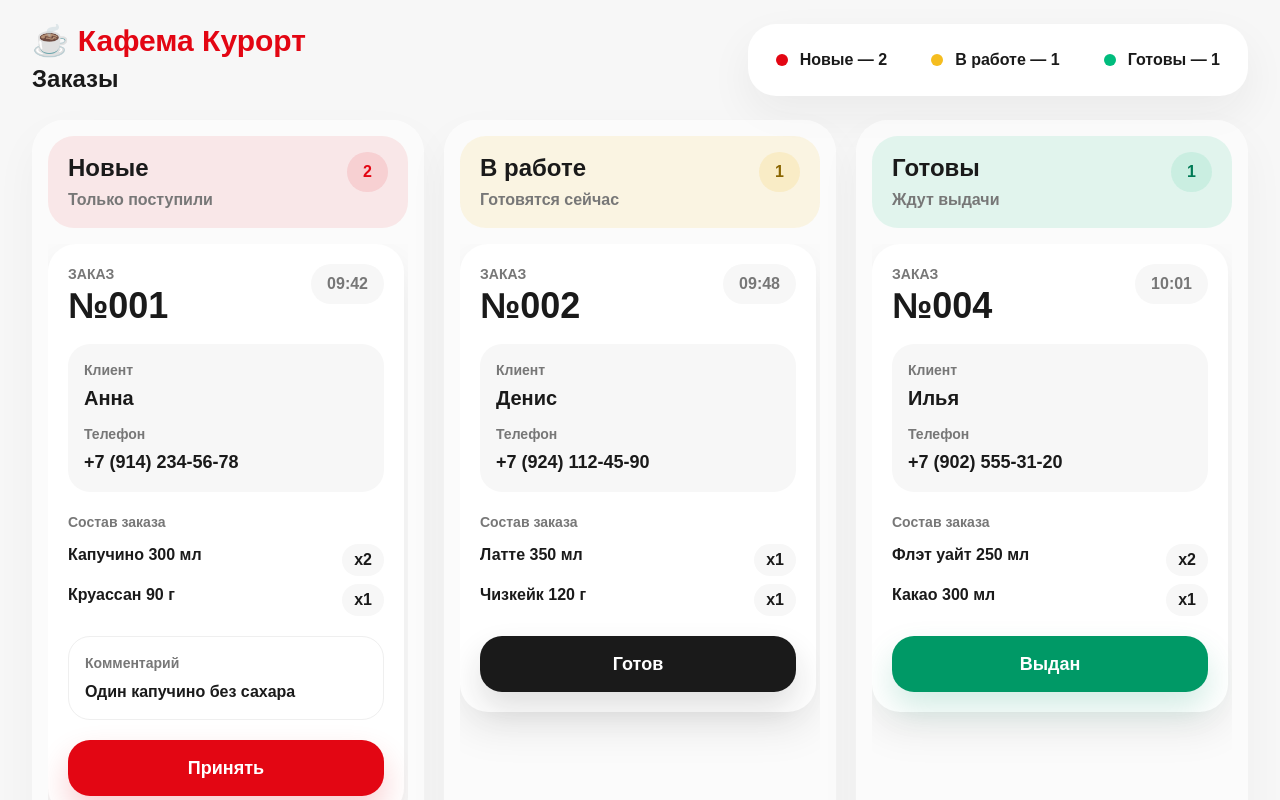
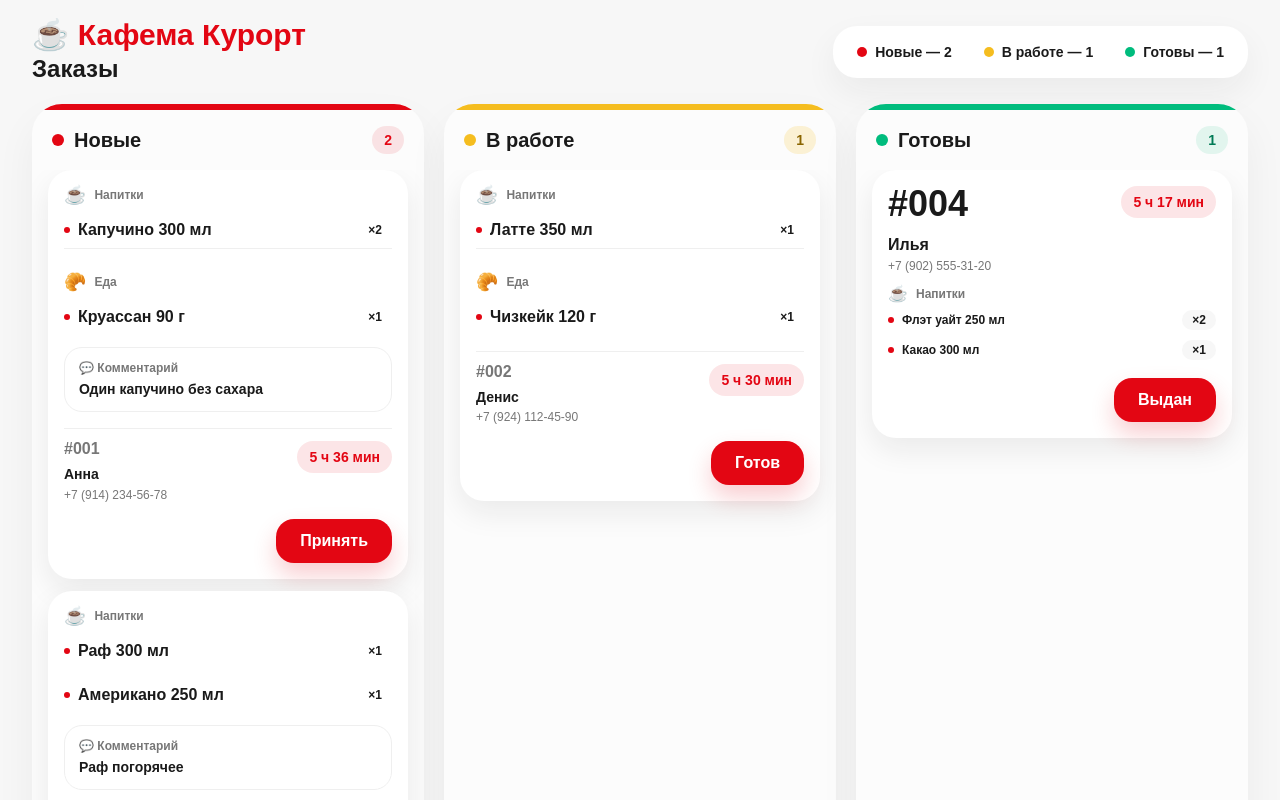
Before and after one commit to GuffyDen/kafema-kurort, a Next.js app: page /admin in a window 1280 px wide. Shown: the top 800 px of the page. Built offline with nearby package versions, Linux system fonts and the light colour scheme.

Commit message:
Polish barista order cards

```diff
--- a/components/admin/AdminPanel.tsx
+++ b/components/admin/AdminPanel.tsx
@@ -1,10 +1,11 @@
 "use client";
 
-import { useMemo } from "react";
+import { useEffect, useMemo, useState } from "react";
 import {
   updateOrderStatus,
   useOrders,
   type Order,
+  type OrderItem,
   type OrderStatus,
 } from "@/lib/orderStore";
 
@@ -13,57 +14,73 @@ type BoardStatus = Exclude<OrderStatus, "completed">;
 type BoardColumn = {
   status: BoardStatus;
   title: string;
-  subtitle: string;
-  accent: string;
+  strip: string;
+  dot: string;
   badge: string;
-  button: {
-    label: string;
+  actionLabel: string;
   nextStatus: OrderStatus;
-    className: string;
 };
-};
+
+type TimerTone = "neutral" | "warning" | "danger";
 
 const boardColumns: BoardColumn[] = [
   {
     status: "new",
     title: "Новые",
-    subtitle: "Только поступили",
-    accent: "bg-[#E30613]/8",
+    strip: "bg-[#E30613]",
+    dot: "bg-[#E30613]",
     badge: "bg-[#E30613]/10 text-[#E30613]",
-    button: {
-      label: "Принять",
+    actionLabel: "Принять",
     nextStatus: "in_progress",
-      className: "bg-[#E30613] text-white shadow-[0_16px_32px_rgba(227,6,19,0.2)]",
-    },
   },
   {
     status: "in_progress",
     title: "В работе",
-    subtitle: "Готовятся сейчас",
-    accent: "bg-[#F5D06F]/18",
-    badge: "bg-[#F5D06F]/24 text-[#8A6500]",
-    button: {
-      label: "Готов",
+    strip: "bg-[#F5BD1F]",
+    dot: "bg-[#F5BD1F]",
+    badge: "bg-[#F5BD1F]/18 text-[#8A6500]",
+    actionLabel: "Готов",
     nextStatus: "ready",
-      className: "bg-[#1A1A1A] text-white shadow-[0_16px_32px_rgba(26,26,26,0.14)]",
-    },
   },
   {
     status: "ready",
     title: "Готовы",
-    subtitle: "Ждут выдачи",
-    accent: "bg-emerald-500/10",
+    strip: "bg-emerald-500",
+    dot: "bg-emerald-500",
     badge: "bg-emerald-500/10 text-emerald-700",
-    button: {
-      label: "Выдан",
+    actionLabel: "Выдан",
     nextStatus: "completed",
-      className: "bg-emerald-600 text-white shadow-[0_16px_32px_rgba(5,150,105,0.18)]",
-    },
   },
 ];
 
+const timerThresholds: Record<BoardStatus, { warning: number; danger: number }> =
+  {
+    new: { warning: 60, danger: 120 },
+    in_progress: { warning: 5 * 60, danger: 7 * 60 },
+    ready: { warning: 3 * 60, danger: 10 * 60 },
+  };
+
+const drinkIds = new Set([
+  "americano",
+  "cappuccino",
+  "cocoa",
+  "flat-white",
+  "latte",
+  "raf",
+]);
+
 export function AdminPanel() {
   const orders = useOrders();
+  const [now, setNow] = useState(() => Date.now());
+
+  useEffect(() => {
+    const timer = window.setInterval(() => {
+      setNow(Date.now());
+    }, 1000);
+
+    return () => window.clearInterval(timer);
+  }, []);
+
   const visibleOrders = orders.filter((order) => order.status !== "completed");
 
   const stats = useMemo(
@@ -81,17 +98,17 @@ export function AdminPanel() {
   );
 
   return (
-    <main className="min-h-screen bg-[#F7F7F7] px-6 py-6 text-[#1A1A1A] lg:px-8">
-      <div className="mx-auto flex h-full min-h-[calc(100vh-48px)] w-full max-w-7xl flex-col gap-6">
+    <main className="min-h-screen bg-[#F7F7F7] px-6 py-5 text-[#1A1A1A] lg:px-8">
+      <div className="mx-auto flex h-full min-h-[calc(100vh-40px)] w-full max-w-7xl flex-col gap-5">
         <header className="flex shrink-0 items-center justify-between gap-8">
           <div>
             <p className="text-3xl font-bold leading-none text-[#E30613]">
               ☕ Кафема Курорт
             </p>
-            <h1 className="mt-2 text-2xl font-bold leading-tight">Заказы</h1>
+            <h1 className="mt-1 text-2xl font-bold leading-tight">Заказы</h1>
           </div>
 
-          <div className="flex items-center gap-3 rounded-[28px] bg-white p-3 shadow-[0_18px_45px_rgba(26,26,26,0.06)]">
+          <div className="flex items-center gap-2 rounded-[24px] bg-white px-3 py-2 shadow-[0_14px_34px_rgba(26,26,26,0.06)]">
             <Counter label="Новые" value={stats.new} dot="bg-[#E30613]" />
             <Counter
               label="В работе"
@@ -107,6 +124,7 @@ export function AdminPanel() {
             <OrderColumn
               key={column.status}
               column={column}
+              now={now}
               orders={visibleOrders.filter(
                 (order) => order.status === column.status,
               )}
@@ -128,9 +146,9 @@ function Counter({
   dot: string;
 }) {
   return (
-    <div className="flex min-w-32 items-center gap-3 rounded-2xl px-4 py-3">
-      <span className={`size-3 rounded-full ${dot}`} />
-      <span className="text-base font-bold">
+    <div className="flex min-w-28 items-center gap-2 rounded-2xl px-3 py-2">
+      <span className={`size-2.5 rounded-full ${dot}`} />
+      <span className="text-sm font-bold">
         {label} — {value}
       </span>
     </div>
@@ -140,35 +158,40 @@ function Counter({
 function OrderColumn({
   column,
   orders,
+  now,
 }: {
   column: BoardColumn;
   orders: Order[];
+  now: number;
 }) {
   return (
-    <article className="flex min-h-0 flex-col rounded-[32px] bg-white/58 p-4 shadow-[0_18px_45px_rgba(26,26,26,0.04)]">
-      <div className={`rounded-[26px] px-5 py-4 ${column.accent}`}>
-        <div className="flex items-start justify-between gap-4">
-          <div>
-            <h2 className="text-2xl font-bold">{column.title}</h2>
-            <p className="mt-1 text-base font-semibold text-[#777777]">
-              {column.subtitle}
-            </p>
+    <article className="flex min-h-0 flex-col overflow-hidden rounded-[30px] bg-[#FCFCFC] shadow-[0_18px_42px_rgba(26,26,26,0.05)]">
+      <div className={`h-1.5 w-full ${column.strip}`} />
+
+      <div className="flex items-center justify-between gap-4 px-5 py-4">
+        <div className="flex items-center gap-2.5">
+          <span className={`size-3 rounded-full ${column.dot}`} />
+          <h2 className="text-xl font-bold">{column.title}</h2>
         </div>
         <span
-            className={`rounded-full px-4 py-2 text-base font-bold ${column.badge}`}
+          className={`rounded-full px-3 py-1 text-sm font-bold ${column.badge}`}
         >
           {orders.length}
         </span>
       </div>
-      </div>
 
-      <div className="mt-4 flex min-h-0 flex-1 flex-col gap-4 overflow-y-auto pr-1">
+      <div className="flex min-h-0 flex-1 flex-col gap-3 overflow-y-auto px-4 pb-4">
         {orders.length > 0 ? (
           orders.map((order) => (
-            <OrderCard key={order.id} order={order} column={column} />
+            <OrderCard
+              key={order.id}
+              order={order}
+              column={column}
+              now={now}
+            />
           ))
         ) : (
-          <div className="flex min-h-44 items-center justify-center rounded-[28px] border border-dashed border-[#E8E8E8] bg-white px-6 text-center text-base font-semibold text-[#777777]">
+          <div className="flex min-h-36 items-center justify-center rounded-[24px] border border-dashed border-[#E8E8E8] bg-white px-5 text-center text-sm font-semibold text-[#777777]">
             Заказов нет
           </div>
         )}
@@ -180,70 +203,287 @@ function OrderColumn({
 function OrderCard({
   order,
   column,
+  now,
 }: {
   order: Order;
   column: BoardColumn;
+  now: number;
 }) {
+  const elapsedSeconds = getElapsedSeconds(order, now);
+  const timerTone = getTimerTone(column.status, elapsedSeconds);
+  const groupedItems = groupOrderItems(order.items);
+  const isReadyColumn = column.status === "ready";
+
   return (
-    <article className="rounded-[28px] bg-white p-5 shadow-[0_18px_40px_rgba(26,26,26,0.08)]">
-      <div className="flex items-start justify-between gap-4">
-        <div>
-          <p className="text-sm font-bold uppercase text-[#777777]">Заказ</p>
-          <h3 className="mt-1 text-4xl font-bold leading-none">
-            №{order.number}
+    <article className="rounded-[24px] bg-white p-4 shadow-[0_12px_30px_rgba(26,26,26,0.08)]">
+      {isReadyColumn ? (
+        <div className="flex items-start justify-between gap-3">
+          <h3 className="text-4xl font-bold leading-none tracking-normal text-[#1A1A1A]">
+            #{order.number}
           </h3>
+          <StageTimer elapsedSeconds={elapsedSeconds} tone={timerTone} />
         </div>
-        <span className="rounded-full bg-[#F7F7F7] px-4 py-2 text-base font-bold text-[#777777]">
-          {order.createdAt}
-        </span>
-      </div>
+      ) : null}
 
-      <div className="mt-5 grid grid-cols-1 gap-3 rounded-[22px] bg-[#F7F7F7] p-4">
-        <div>
-          <p className="text-sm font-semibold text-[#777777]">Клиент</p>
-          <p className="mt-1 text-xl font-bold">{order.customerName}</p>
-        </div>
-        <div>
-          <p className="text-sm font-semibold text-[#777777]">Телефон</p>
-          <p className="mt-1 text-lg font-bold">{order.phone}</p>
-        </div>
-      </div>
+      {!isReadyColumn ? (
+        <OrderZones
+          groupedItems={groupedItems}
+          compact={false}
+          plain={false}
+        />
+      ) : null}
 
-      <div className="mt-5">
-        <p className="text-sm font-semibold text-[#777777]">Состав заказа</p>
-        <ul className="mt-3 flex flex-col gap-2">
-          {order.items.map((item) => (
-            <li
-              key={`${order.id}-${item.id}`}
-              className="flex items-start justify-between gap-4 text-base"
-            >
-              <span className="font-semibold leading-snug">
-                {item.name} {item.volume}
-              </span>
-              <span className="shrink-0 rounded-full bg-[#F7F7F7] px-3 py-1 font-bold">
-                x{item.quantity}
-              </span>
-            </li>
-          ))}
-        </ul>
-      </div>
-
-      {order.comment ? (
-        <div className="mt-5 rounded-[22px] border border-[#EFEFEF] p-4">
-          <p className="text-sm font-semibold text-[#777777]">Комментарий</p>
-          <p className="mt-2 text-base font-semibold leading-snug">
+      {order.comment && !isReadyColumn ? (
+        <div className="mt-3 rounded-[18px] border border-[#EFEFEF] px-3.5 py-3">
+          <p className="text-xs font-semibold text-[#777777]">
+            💬 Комментарий
+          </p>
+          <p className="mt-1 text-sm font-semibold leading-snug">
             {order.comment}
           </p>
         </div>
       ) : null}
 
+      <div
+        className={
+          isReadyColumn
+            ? "mt-3 px-0 py-0"
+            : "mt-4 border-t border-[#EFEFEF] pt-3"
+        }
+      >
+        <div className="flex items-start justify-between gap-3">
+          <div className="min-w-0">
+            {!isReadyColumn ? (
+              <p className="text-base font-semibold leading-none text-[#777777]">
+                #{order.number}
+              </p>
+            ) : null}
+            <p
+              className={
+                isReadyColumn
+                  ? "text-base font-bold leading-snug"
+                  : "mt-2 text-sm font-bold leading-snug"
+              }
+            >
+              {order.customerName}
+            </p>
+            <p className="mt-0.5 text-xs font-medium text-[#777777]">
+              {order.phone}
+            </p>
+          </div>
+          {!isReadyColumn ? (
+            <StageTimer elapsedSeconds={elapsedSeconds} tone={timerTone} />
+          ) : null}
+        </div>
+      </div>
+
+      {isReadyColumn ? (
+        <OrderZones groupedItems={groupedItems} compact={true} plain={true} />
+      ) : null}
+
+      <div className="mt-4 flex justify-end">
         <button
           type="button"
-        onClick={() => updateOrderStatus(order.id, column.button.nextStatus)}
-        className={`mt-5 min-h-14 w-full rounded-[22px] px-5 text-lg font-bold transition active:scale-[0.98] ${column.button.className}`}
+          onClick={() => updateOrderStatus(order.id, column.nextStatus)}
+          className="min-h-11 rounded-[18px] bg-[#E30613] px-6 text-base font-bold text-white shadow-[0_12px_24px_rgba(227,6,19,0.2)]"
         >
-        {column.button.label}
+          {column.actionLabel}
         </button>
+      </div>
     </article>
   );
 }
+
+function OrderZones({
+  groupedItems,
+  compact,
+  plain,
+}: {
+  groupedItems: { drinks: OrderItem[]; food: OrderItem[] };
+  compact: boolean;
+  plain: boolean;
+}) {
+  return (
+    <div
+      className={
+        plain
+          ? "mt-3 space-y-2"
+          : "space-y-3 divide-y divide-[#EFEFEF]"
+      }
+    >
+      {groupedItems.drinks.length > 0 ? (
+        <OrderItemsGroup
+          icon="☕"
+          label="Напитки"
+          items={groupedItems.drinks}
+          compact={compact}
+          plain={plain}
+        />
+      ) : null}
+
+      {groupedItems.food.length > 0 ? (
+        <OrderItemsGroup
+          icon="🥐"
+          label="Еда"
+          items={groupedItems.food}
+          compact={compact}
+          plain={plain}
+        />
+      ) : null}
+    </div>
+  );
+}
+
+function StageTimer({
+  elapsedSeconds,
+  tone,
+}: {
+  elapsedSeconds: number;
+  tone: TimerTone;
+}) {
+  const toneClass =
+    tone === "danger"
+      ? "bg-[#E30613]/10 text-[#E30613]"
+      : tone === "warning"
+        ? "bg-[#F5BD1F]/20 text-[#8A6500]"
+        : "bg-[#F7F7F7] text-[#777777]";
+
+  return (
+    <span className={`rounded-full px-3 py-1.5 text-sm font-bold ${toneClass}`}>
+      {formatElapsed(elapsedSeconds)}
+    </span>
+  );
+}
+
+function OrderItemsGroup({
+  icon,
+  label,
+  items,
+  compact = false,
+  plain = false,
+}: {
+  icon: string;
+  label: string;
+  items: OrderItem[];
+  compact?: boolean;
+  plain?: boolean;
+}) {
+  return (
+    <section className="pt-3 first:pt-0">
+      <div className="flex items-center gap-2">
+        <span className={compact ? "text-base leading-none" : "text-lg leading-none"}>
+          {icon}
+        </span>
+        <p className="text-xs font-bold text-[#777777]">{label}</p>
+      </div>
+      <ul className={compact ? "mt-1.5 space-y-1.5" : "mt-2 space-y-2"}>
+        {items.map((item) => (
+          <li
+            key={`${item.id}-${item.name}`}
+            className={`flex items-center justify-between gap-3 ${
+              plain ? "px-0 py-0.5 text-xs" : "px-0 py-1.5 text-base"
+            }`}
+          >
+            <span className="flex min-w-0 items-center gap-2">
+              <span className="size-1.5 shrink-0 rounded-full bg-[#E30613]" />
+              <span
+                className={`truncate leading-snug ${
+                  plain ? "font-semibold" : "font-bold"
+                }`}
+              >
+                {item.name} {item.volume}
+              </span>
+            </span>
+            <span
+              className={`shrink-0 rounded-full px-2.5 text-xs font-bold text-[#1A1A1A] ${
+                plain ? "bg-[#F7F7F7] py-0.5" : "bg-white py-1"
+              }`}
+            >
+              ×{item.quantity}
+            </span>
+          </li>
+        ))}
+      </ul>
+    </section>
+  );
+}
+
+function groupOrderItems(items: OrderItem[]) {
+  return items.reduce(
+    (groups, item) => {
+      if (isDrink(item)) {
+        groups.drinks.push(item);
+      } else {
+        groups.food.push(item);
+      }
+
+      return groups;
+    },
+    { drinks: [] as OrderItem[], food: [] as OrderItem[] },
+  );
+}
+
+function isDrink(item: OrderItem) {
+  const itemName = item.name.toLowerCase();
+
+  return (
+    drinkIds.has(item.id) ||
+    itemName.includes("кофе") ||
+    itemName.includes("капучино") ||
+    itemName.includes("латте") ||
+    itemName.includes("американо") ||
+    itemName.includes("раф") ||
+    itemName.includes("какао") ||
+    itemName.includes("флэт")
+  );
+}
+
+function getElapsedSeconds(order: Order, now: number) {
+  const startedAt = order.statusChangedAt ?? parseCreatedAt(order.createdAt, now);
+
+  return Math.max(0, Math.floor((now - startedAt) / 1000));
+}
+
+function parseCreatedAt(createdAt: string, now: number) {
+  const [hours, minutes] = createdAt.split(":").map(Number);
+  const date = new Date(now);
+
+  date.setHours(Number.isFinite(hours) ? hours : 0);
+  date.setMinutes(Number.isFinite(minutes) ? minutes : 0);
+  date.setSeconds(0);
+  date.setMilliseconds(0);
+
+  if (date.getTime() > now) {
+    date.setDate(date.getDate() - 1);
+  }
+
+  return date.getTime();
+}
+
+function getTimerTone(status: BoardStatus, elapsedSeconds: number): TimerTone {
+  const threshold = timerThresholds[status];
+
+  if (elapsedSeconds > threshold.danger) {
+    return "danger";
+  }
+
+  if (elapsedSeconds >= threshold.warning) {
+    return "warning";
+  }
+
+  return "neutral";
+}
+
+function formatElapsed(totalSeconds: number) {
+  const minutes = Math.floor(totalSeconds / 60);
+  const seconds = totalSeconds % 60;
+
+  if (minutes >= 60) {
+    const hours = Math.floor(minutes / 60);
+    const restMinutes = minutes % 60;
+
+    return `${hours} ч ${restMinutes} мин`;
+  }
+
+  return `${minutes}:${String(seconds).padStart(2, "0")}`;
+}
--- a/lib/orderStore.ts
+++ b/lib/orderStore.ts
@@ -18,6 +18,7 @@ export type Order = {
   phone: string;
   comment?: string;
   createdAt: string;
+  statusChangedAt?: number;
   items: OrderItem[];
   status: OrderStatus;
 };
@@ -227,6 +228,7 @@ export function createOrder(input: CreateOrderInput) {
     phone: input.phone,
     comment: input.comment?.trim() || undefined,
     createdAt: getCurrentTime(),
+    statusChangedAt: Date.now(),
     items: input.items,
     status: "new",
   };
@@ -238,11 +240,16 @@ export function createOrder(input: CreateOrderInput) {
 
 export function updateOrderStatus(orderId: string, status: OrderStatus) {
   hydrateOrders();
-  setOrders(
-    orders.map((order) =>
-      order.id === orderId ? { ...order, status } : order,
-    ),
-  );
+  const targetOrder = orders.find((order) => order.id === orderId);
+
+  if (!targetOrder) {
+    return;
+  }
+
+  setOrders([
+    ...orders.filter((order) => order.id !== orderId),
+    { ...targetOrder, status, statusChangedAt: Date.now() },
+  ]);
 }
 
 export function useOrders() {
```
Lines whose indentation alone changed are shown as unchanged.
